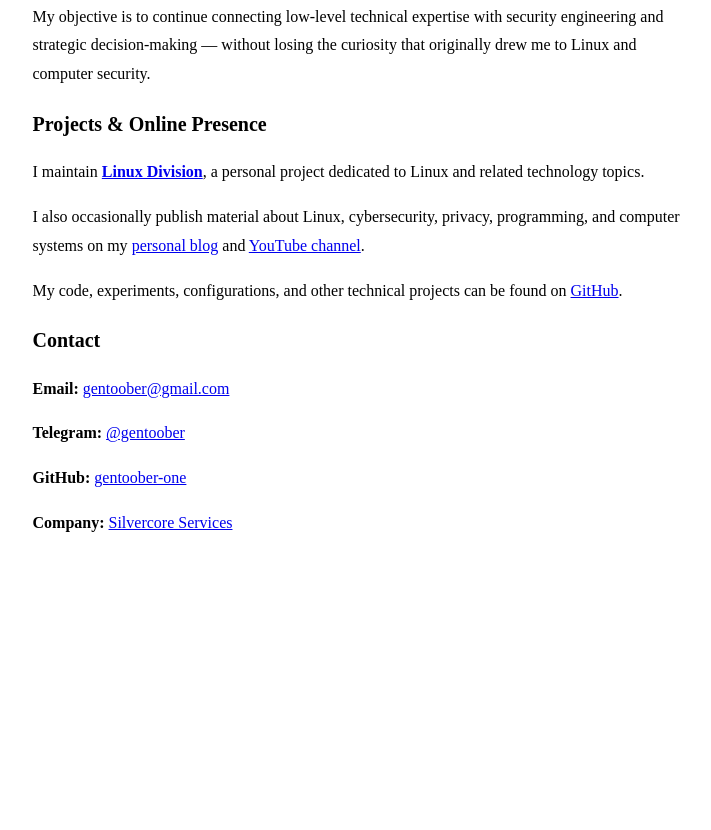
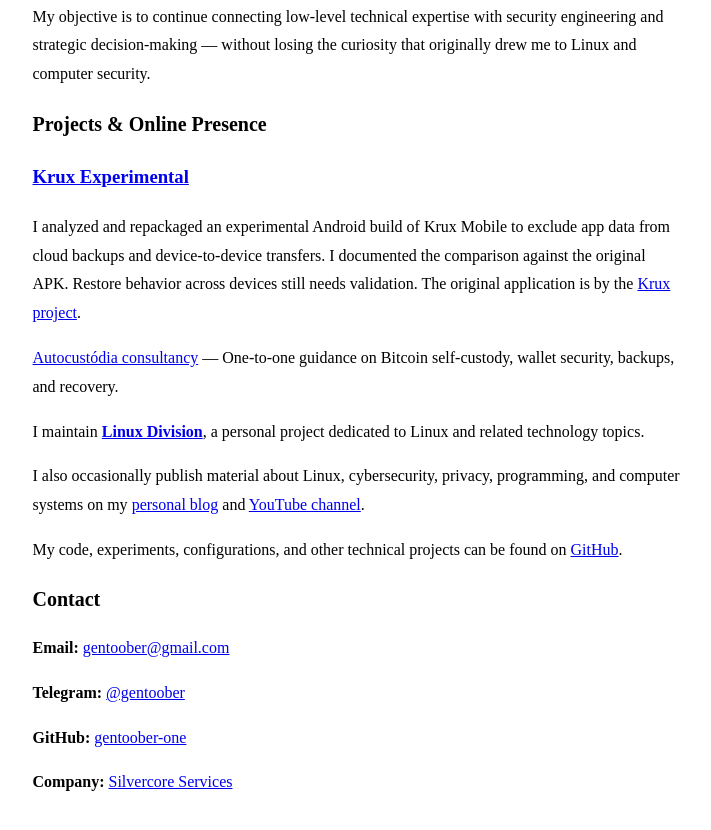
Before and after one commit to gentoober-one/info, a plain HTML site: page docs/index.html in a window 1280 px wide. Shown: the part 3068-3898 px from the top of the page, without its empty margins (285-996 px from the left). Before the commit the page ends 3667 px from the top, so only its background shows below. Drawn offline with Linux system fonts and the light colour scheme.

Commit message:
Add Krux Experimental and consultancy to projects

```diff
--- a/docs/index.html
+++ b/docs/index.html
@@ -113,6 +113,9 @@ li:not(:last-child) {
 <p>I prefer evidence over assumptions, practical security improvements over superficial compliance, and architectures that remain understandable, maintainable, and under the control of the people responsible for them.</p>
 <p>My objective is to continue connecting low-level technical expertise with security engineering and strategic decision-making — without losing the curiosity that originally drew me to Linux and computer security.</p>
 <h2>Projects &amp; Online Presence</h2>
+<h3><a href="https://github.com/gentoober-one/krux-experimental">Krux Experimental</a></h3>
+<p>I analyzed and repackaged an experimental Android build of Krux Mobile to exclude app data from cloud backups and device-to-device transfers. I documented the comparison against the original APK. Restore behavior across devices still needs validation. The original application is by the <a href="https://github.com/selfcustody/KruxMobileApp">Krux project</a>.</p>
+<p><a href="https://thecreativesolver.com/gentoober/">Autocustódia consultancy</a> — One-to-one guidance on Bitcoin self-custody, wallet security, backups, and recovery.</p>
 <p>I maintain <a href="https://www.instagram.com/linuxdivision/"><strong>Linux Division</strong></a>, a personal project dedicated to Linux and related technology topics.</p>
 <p>I also occasionally publish material about Linux, cybersecurity, privacy, programming, and computer systems on my <a href="https://gentoober.blogspot.com/">personal blog</a> and <a href="https://www.youtube.com/@linuxdivision">YouTube channel</a>.</p>
 <p>My code, experiments, configurations, and other technical projects can be found on <a href="https://github.com/gentoober-one/">GitHub</a>.</p>
```
